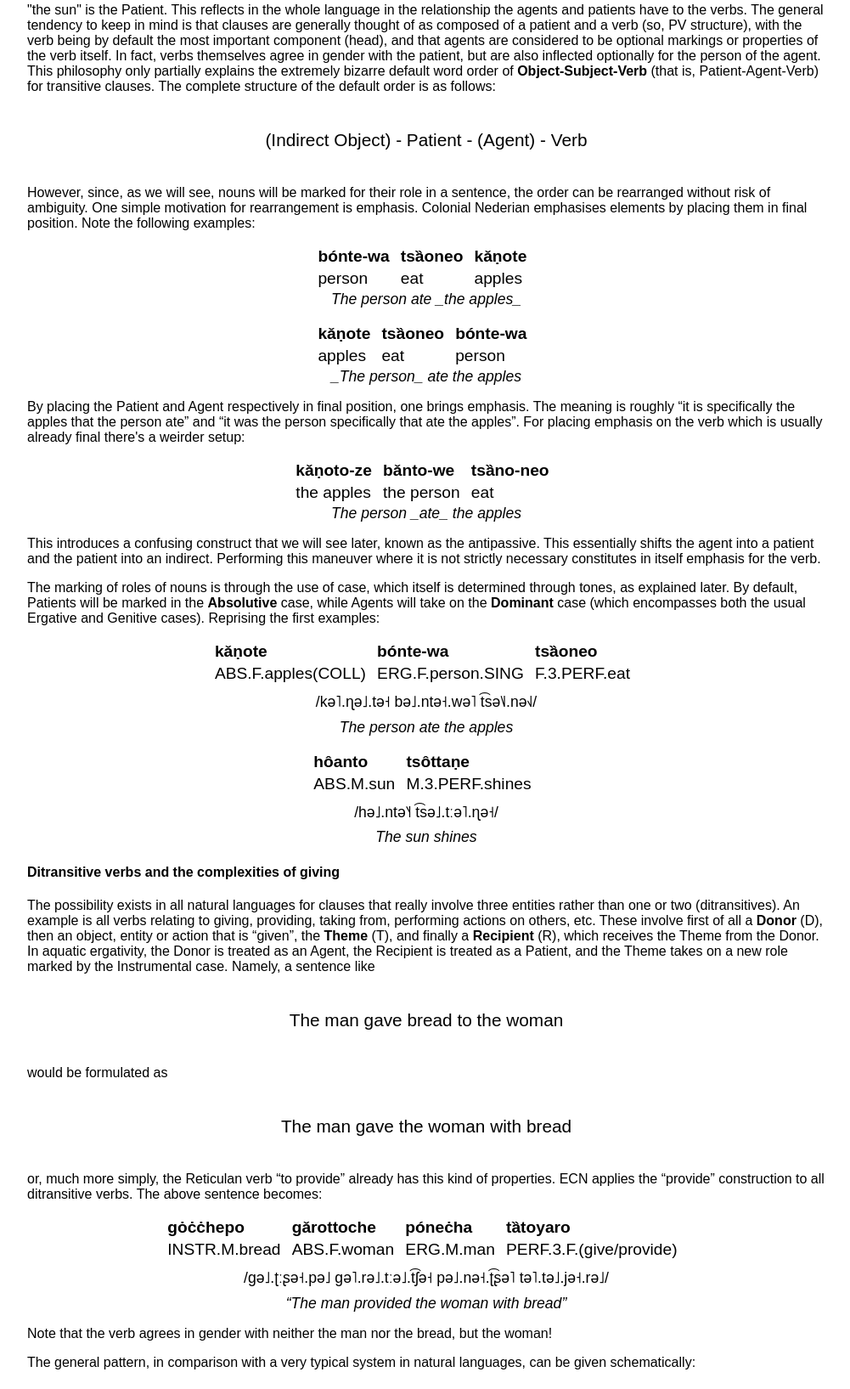
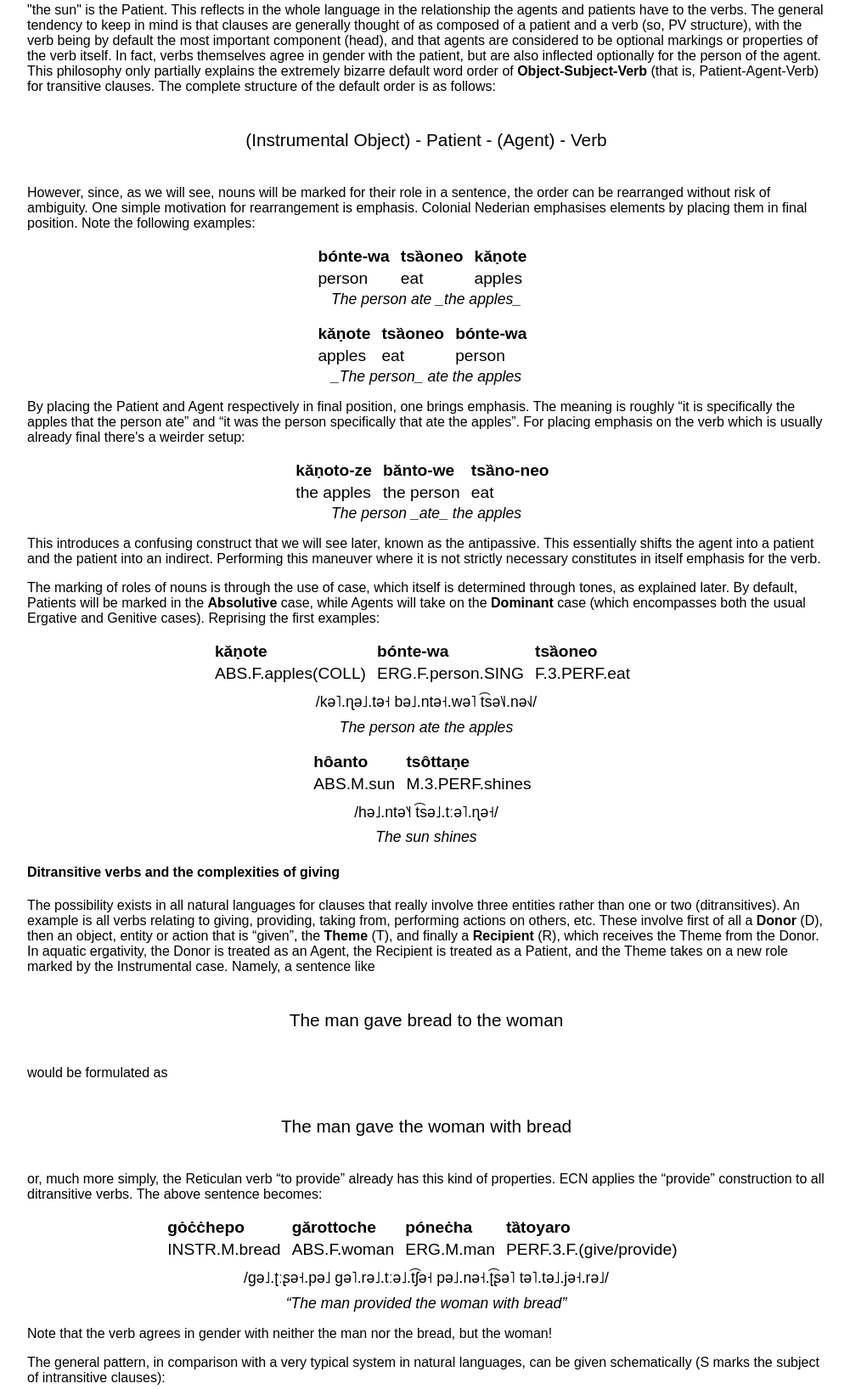
Before and after one commit to cancrizans/squid, a plain HTML site: page index.html in a window 1280 px wide. Shown: the part 9991-11626 px from the top of the page at 85% size, without its empty margins (138-1139 px from the left). Drawn offline with nearby package versions, Linux system fonts and the light colour scheme.

Commit message:
alignment

```diff
--- a/index.html
+++ b/index.html
@@ -384,7 +384,7 @@
 		<p>"the sun" is the Patient. This reflects in the whole language in the relationship the agents and patients have to the verbs. The general tendency to keep in mind is that clauses are generally thought of as composed of a patient and a verb (so, PV structure), with the verb being by default the most important component (head), and that agents are considered to be optional markings or properties of the verb itself. In fact, verbs themselves agree in gender with the patient, but are also inflected optionally for the person of the agent. This philosophy only partially explains the extremely bizarre default word order of {Object-Subject-Verb} (that is, Patient-Agent-Verb) for transitive clauses. The complete structure of the default order is as follows:</p>
 
 		<div class="center bigger">
-			(Indirect Object) - Patient - (Agent) - Verb
+			(Instrumental Object) - Patient - (Agent) - Verb
 		</div>
 
 		<p>However, since, as we will see, nouns will be marked for their role in a sentence, the order can be rearranged without risk of ambiguity. One simple motivation for rearrangement is emphasis. Colonial Nederian emphasises elements by placing them in final position. Note the following examples:</p>
@@ -453,7 +453,7 @@
 
 		<p>Note that the verb agrees in gender with neither the man nor the bread, but the woman!</p>
 
-		<p>The general pattern, in comparison with a very typical system in natural languages, can be given schematically:</p>
+		<p>The general pattern, in comparison with a very typical system in natural languages, can be given schematically (S marks the subject of intransitive clauses):</p>
 
 			<div class="center">
 				<img src="img/alignment.png">
```
